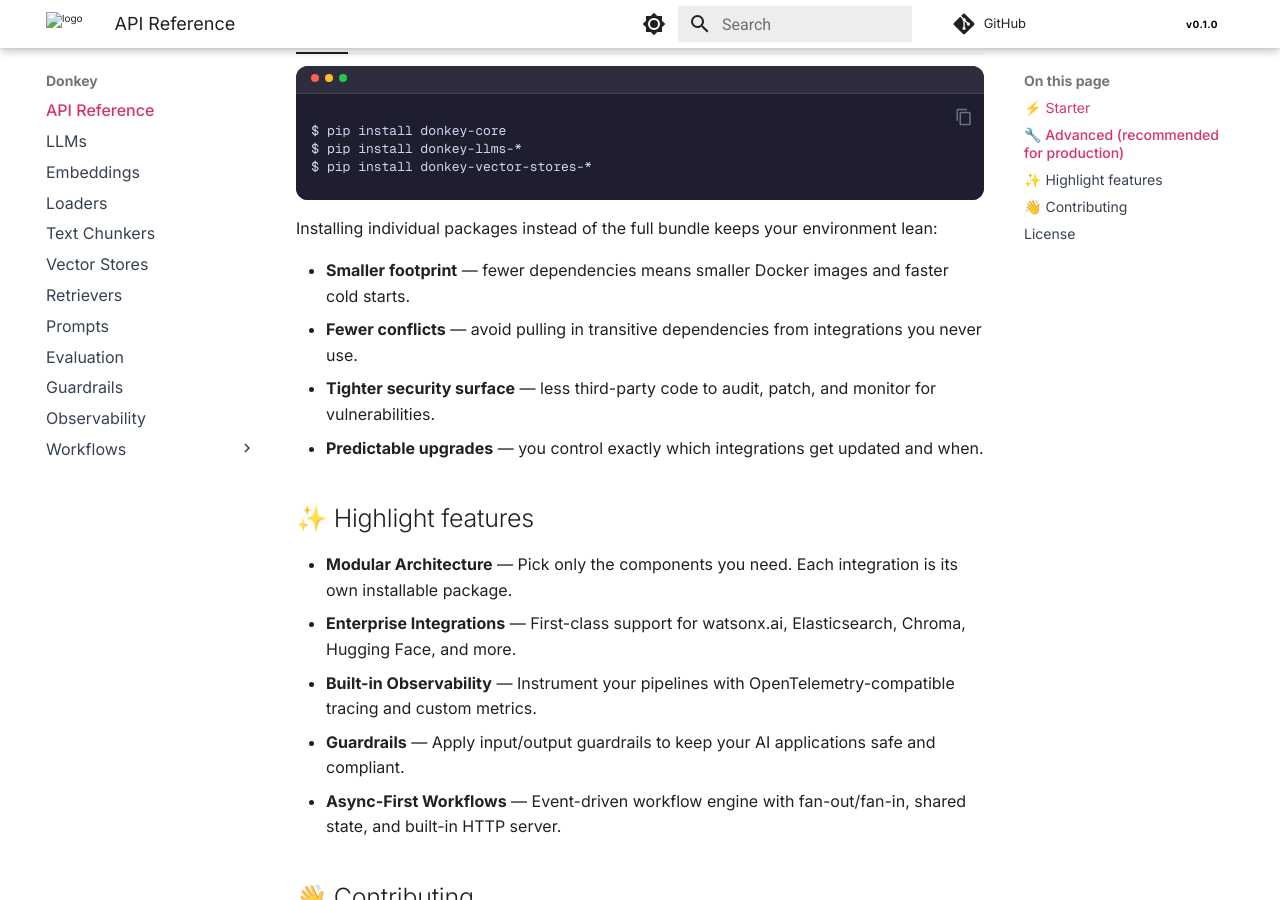
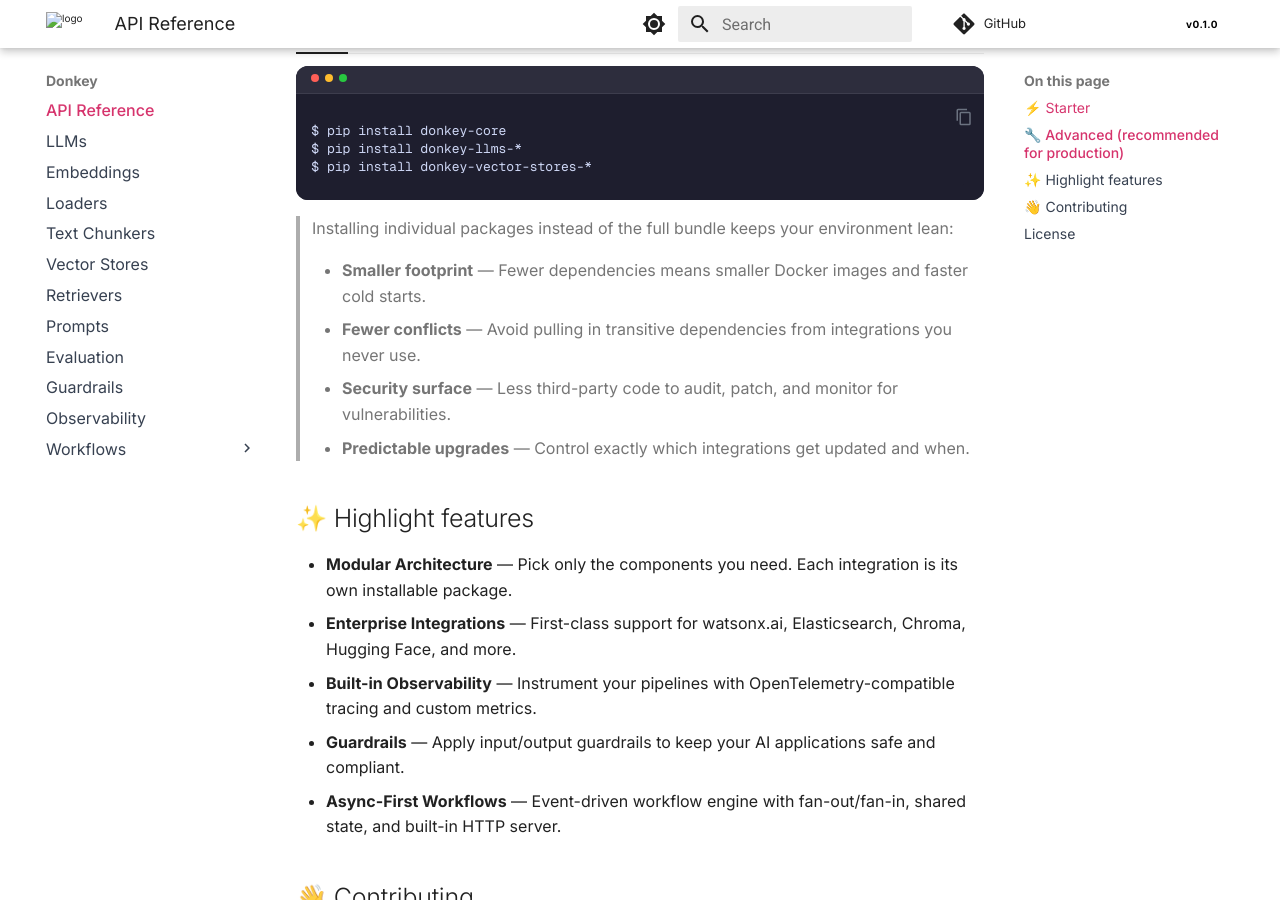
Before and after one commit to donkey-project/donkey, an MkDocs documentation site: the page built from docs/api_reference/api_reference/index.md, in a window 1280 px wide and 900 px high, scrolled down 685 px. Built offline with MkDocs 1.6.1 and Material for MkDocs 9.7.7, drawn with Linux system fonts in a browser that asks for light colours; comment, search, counter and statistics services are not loaded.

Commit message:
docs: update documentation

````diff
--- a/docs/api_reference/api_reference/index.md
+++ b/docs/api_reference/api_reference/index.md
@@ -38,12 +38,12 @@ For production deployments, we recommend installing only the core package plus t
     $ uv add donkey-vector-stores-*
     ```
 
-Installing individual packages instead of the full bundle keeps your environment lean:
-
-- **Smaller footprint** — fewer dependencies means smaller Docker images and faster cold starts.
-- **Fewer conflicts** — avoid pulling in transitive dependencies from integrations you never use.
-- **Tighter security surface** — less third-party code to audit, patch, and monitor for vulnerabilities.
-- **Predictable upgrades** — you control exactly which integrations get updated and when.
+> Installing individual packages instead of the full bundle keeps your environment lean:
+>
+> - **Smaller footprint** — Fewer dependencies means smaller Docker images and faster cold starts.
+> - **Fewer conflicts** — Avoid pulling in transitive dependencies from integrations you never use.
+> - **Security surface** — Less third-party code to audit, patch, and monitor for vulnerabilities.
+> - **Predictable upgrades** — Control exactly which integrations get updated and when.
 
 ## ✨ Highlight features
 
````
